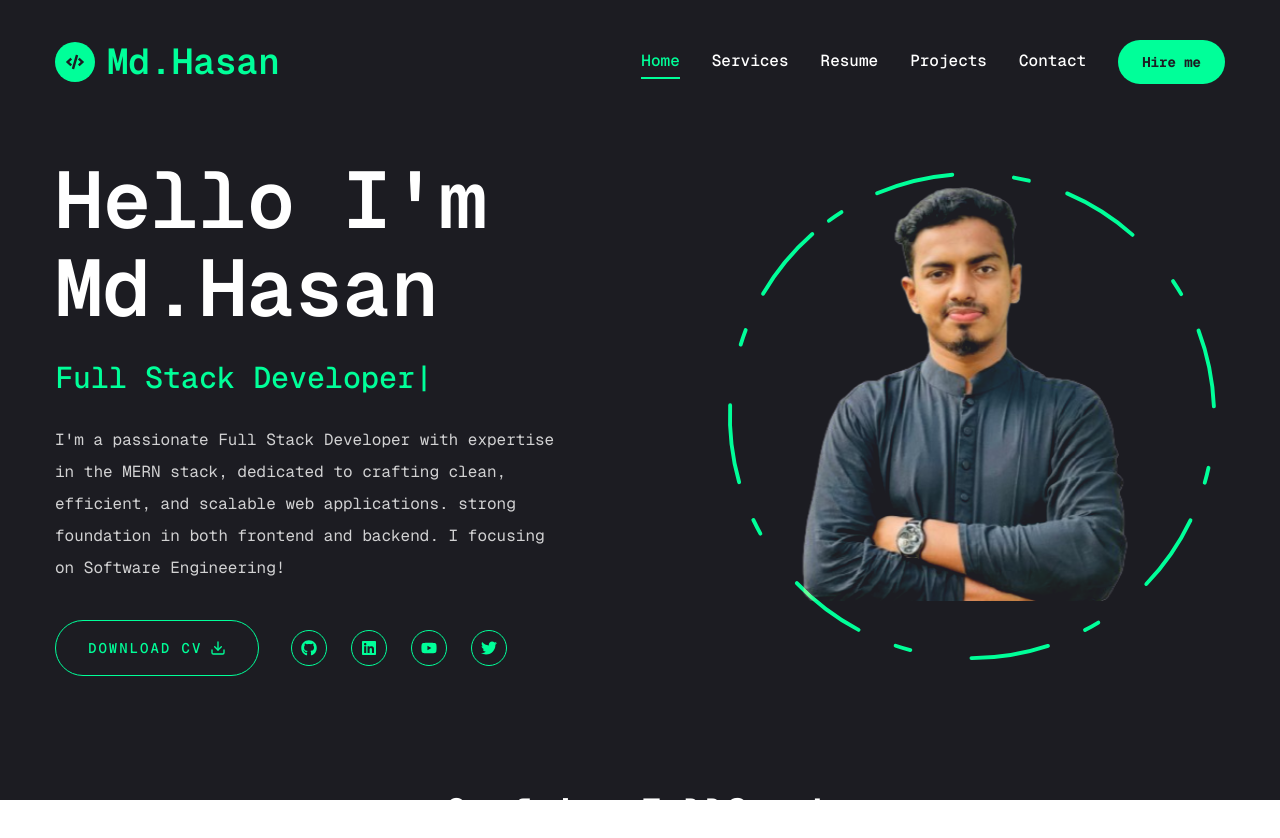
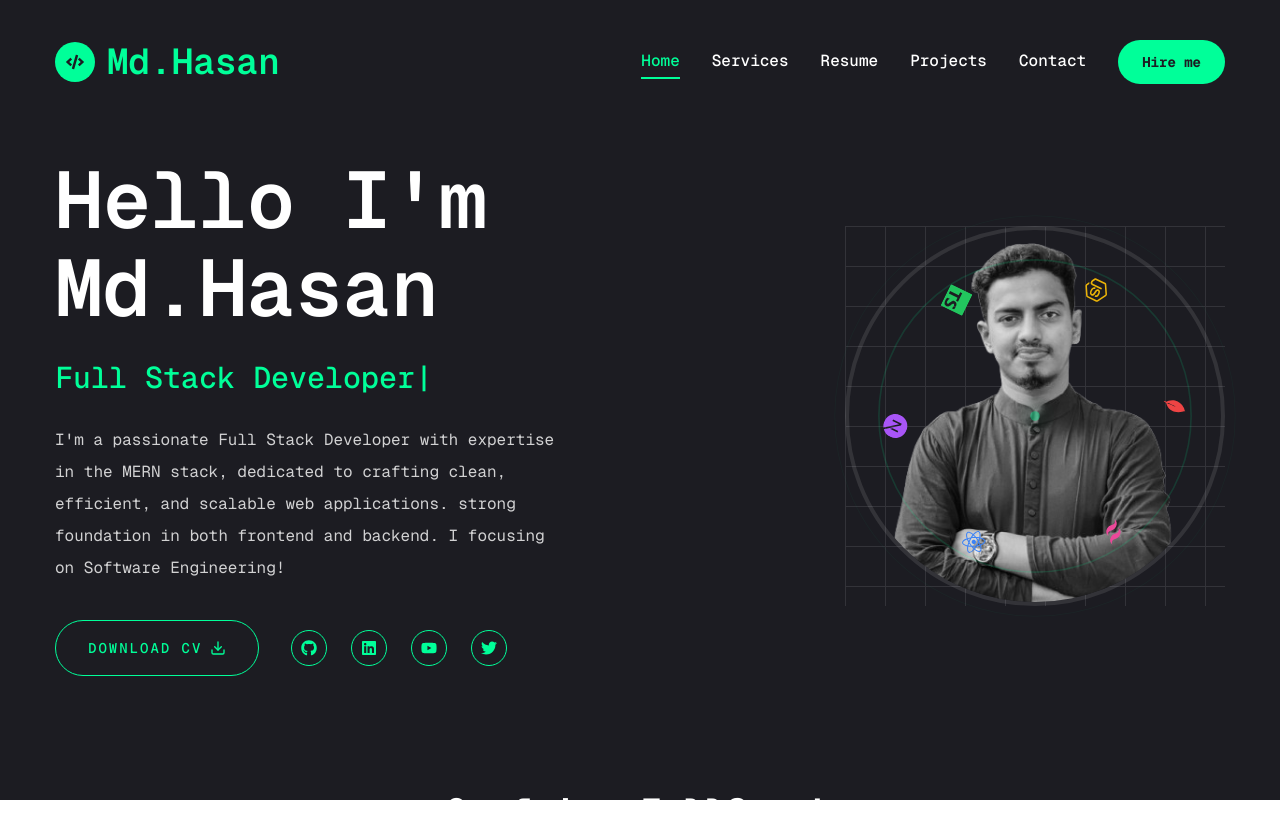
Before and after one commit to Hasan-Mahadi/My-Profile, a Next.js app: page / in a window 1280 px wide. Shown: the top 838 px of the page. Built offline with nearby package versions, Linux system fonts and the light colour scheme.

Commit message:
some done

```diff
--- a/src/app/globals.css
+++ b/src/app/globals.css
@@ -7,6 +7,24 @@
 
 
 
+/* Glow effect */
+.shadow-glow {
+  filter: drop-shadow(0 0 8px rgba(0, 255, 153, 0.6));
+}
+
+/* Grid pattern */
+.bg-grid-pattern {
+  background-image:
+    linear-gradient(to right, currentColor 1px, transparent 1px),
+    linear-gradient(to bottom, currentColor 1px, transparent 1px);
+  background-size: 40px 40px;
+}
+
+/* Animation for the floating icons */
+@keyframes float {
+  0%, 100% { transform: translateY(0); }
+  50% { transform: translateY(-10px); }
+}
 
 
 @keyframes marquee {
--- a/src/components/Photo.jsx
+++ b/src/components/Photo.jsx
@@ -1,51 +1,183 @@
- "use client";
+//  "use client";
 
-import { motion } from "framer-motion";
-import Image from "next/image";
+// import { motion } from "framer-motion";
+// import Image from "next/image";
 
 
 
 
+// const Photo = () => {
+//   return <div className="w-full h-full relative">
+//     <motion.div initial={{opacity:0}}  animate={{opacity:1, transition:{delay:2, duration:0.4, ease:"easeIn" }, }}>
+//         <motion.div initial={{opacity:0}}  animate={{opacity:1, transition:{delay:2.4, duration:0.4, ease:"easeInOut" }, }} className="w-[298px]  h-[270px] xl:w-[498px] xl:h-[430px] mix-blend-lighten  absolute ">
+//             <Image src="/assets/my-photo-professional-23.png" priority quality={100}  fill alt="photo" className="object-contain"/>
+//         </motion.div>
+
+//         {/* circle */}
+//         <motion.svg className="w-[300px] xl:w-[506px] h-[304px] xl:h-[490px]"
+//          fill="transparent"
+//          viewBox="0 0 506 506"
+//          xmlns="http://www.w3.org/2000/svg"
+//          >
+//             <motion.circle
+//             cx="253"
+//             cy="253"
+//             r="250"
+//             stroke="#00ff99"
+//             strokeWidth="4"
+//             strokeLinecap="round"
+//             strokeLinejoin="round"
+//             initial={{strokeDasharray: "24 10 0 0"}}
+//             animate={{
+//                strokeDasharray: ["15 120 25 25", "16 25 92 72", "4 250 22 22"],
+//                rotate:[120,360],
+//             }}
+//             transition={{
+//                 duration:20,
+//                 repeat:Infinity,
+//                 repeatType:"reverse"
+//             }}
+
+//             >
+
+//             </motion.circle>
+//         </motion.svg>
+//     </motion.div>
+
+//     </div>
+
+// }
+
+// export default Photo
+
+
+
+
+
+"use client";
+import { motion } from "framer-motion";
+import Image from "next/image";
+import { FaReact, FaNodeJs } from "react-icons/fa";
+import { SiNextdotjs, SiTypescript, SiMongodb, SiTailwindcss } from "react-icons/si";
+
 const Photo = () => {
-  return <div className="w-full h-full relative">
-    <motion.div initial={{opacity:0}}  animate={{opacity:1, transition:{delay:2, duration:0.4, ease:"easeIn" }, }}>
-        <motion.div initial={{opacity:0}}  animate={{opacity:1, transition:{delay:2.4, duration:0.4, ease:"easeInOut" }, }} className="w-[298px]  h-[270px] xl:w-[498px] xl:h-[430px] mix-blend-lighten  absolute ">
-            <Image src="/assets/my-photo-professional-23.png" priority quality={100}  fill alt="photo" className="object-contain"/>
+  return (
+    <div className="w-full h-full relative flex items-center justify-center">
+      <motion.div
+        initial={{ opacity: 0 }}
+        animate={{
+          opacity: 1,
+          transition: { delay: 0.8, duration: 0.6, ease: "easeInOut" },
+        }}
+        className="relative w-[280px] h-[280px] xl:w-[380px] xl:h-[380px]"
+      >
+        {/* Main Photo */}
+        <motion.div
+          initial={{ scale: 0.8, opacity: 0 }}
+          animate={{
+            scale: 1,
+            opacity: 1,
+            transition: { delay: 1, duration: 0.6 },
+          }}
+          className="relative w-full h-full rounded-full overflow-hidden border-4 border-white/10"
+        >
+          <Image
+            src="/assets/my-photo-professional-23.png"
+            priority
+            quality={100}
+            fill
+            alt="Professional portrait"
+            className="object-cover grayscale hover:grayscale-0 transition-all duration-500"
+          />
         </motion.div>
 
-        {/* circle */}
-        <motion.svg className="w-[300px] xl:w-[506px] h-[304px] xl:h-[490px]"
-         fill="transparent"
-         viewBox="0 0 506 506"
-         xmlns="http://www.w3.org/2000/svg"
-         >
-            <motion.circle
-            cx="253"
-            cy="253"
-            r="250"
-            stroke="#00ff99"
-            strokeWidth="4"
-            strokeLinecap="round"
-            strokeLinejoin="round"
-            initial={{strokeDasharray: "24 10 0 0"}}
-            animate={{
-               strokeDasharray: ["15 120 25 25", "16 25 92 72", "4 250 22 22"],
-               rotate:[120,360],
-            }}
-            transition={{
-                duration:20,
-                repeat:Infinity,
-                repeatType:"reverse"
-            }}
+        {/* Floating Tech Icons */}
+        <motion.div
+          initial={{ rotate: 0 }}
+          animate={{ rotate: 360 }}
+          transition={{
+            duration: 20,
+            repeat: Infinity,
+            ease: "linear",
+          }}
+          className="absolute inset-0 flex items-center justify-center"
+        >
+          {[
+            "text-blue-500",
+            "text-purple-500",
+            "text-green-500",
+            "text-yellow-500",
+            "text-red-500",
+            "text-pink-500",
+          ].map((color, i) => (
+            <motion.div
+              key={i}
+              initial={{ scale: 0 }}
+              animate={{ scale: 1 }}
+              transition={{
+                delay: 1.2 + i * 0.1,
+                type: "spring",
+                stiffness: 100,
+              }}
+              className={`absolute text-xl xl:text-2xl ${color}`}
+              style={{
+                x: `${Math.cos((i * 60 * Math.PI) / 180) * 140}px`,
+                y: `${Math.sin((i * 60 * Math.PI) / 180) * 140}px`,
+              }}
+            >
+              {i % 6 === 0 && <FaReact />}
+              {i % 6 === 1 && <SiNextdotjs />}
+              {i % 6 === 2 && <SiTypescript />}
+              {i % 6 === 3 && <FaNodeJs />}
+              {i % 6 === 4 && <SiMongodb />}
+              {i % 6 === 5 && <SiTailwindcss />}
+            </motion.div>
+          ))}
+        </motion.div>
 
-            >
+        {/* Pulsing Rings */}
+        <motion.div
+          initial={{ scale: 0.5, opacity: 0 }}
+          animate={{ scale: 1, opacity: 0.2 }}
+          transition={{
+            delay: 1.5,
+            duration: 2,
+            repeat: Infinity,
+            repeatType: "reverse",
+          }}
+          className="absolute inset-0 rounded-full border-2 border-accent"
+        />
+        <motion.div
+          initial={{ scale: 0.7, opacity: 0 }}
+          animate={{ scale: 1.3, opacity: 0.1 }}
+          transition={{
+            delay: 1.7,
+            duration: 3,
+            repeat: Infinity,
+            repeatType: "reverse",
+          }}
+          className="absolute inset-0 rounded-full border border-accent/50"
+        />
 
-            </motion.circle>
-        </motion.svg>
-    </motion.div>
+        {/* Glowing Dot */}
+        <motion.div
+          initial={{ scale: 0, opacity: 0 }}
+          animate={{ scale: [1, 1.2, 1], opacity: [0.8, 0.4, 0.8] }}
+          transition={{
+            delay: 2,
+            duration: 3,
+            repeat: Infinity,
+          }}
+          className="absolute top-1/2 left-1/2 w-2 h-2 -mt-1 -ml-1 rounded-full bg-accent shadow-glow"
+        />
+      </motion.div>
 
+      {/* Background Grid */}
+      <div className="absolute inset-0 -z-10 opacity-10">
+        <div className="absolute inset-0 bg-grid-pattern" />
+      </div>
     </div>
+  );
+};
 
-}
-
-export default Photo
+export default Photo;
```
